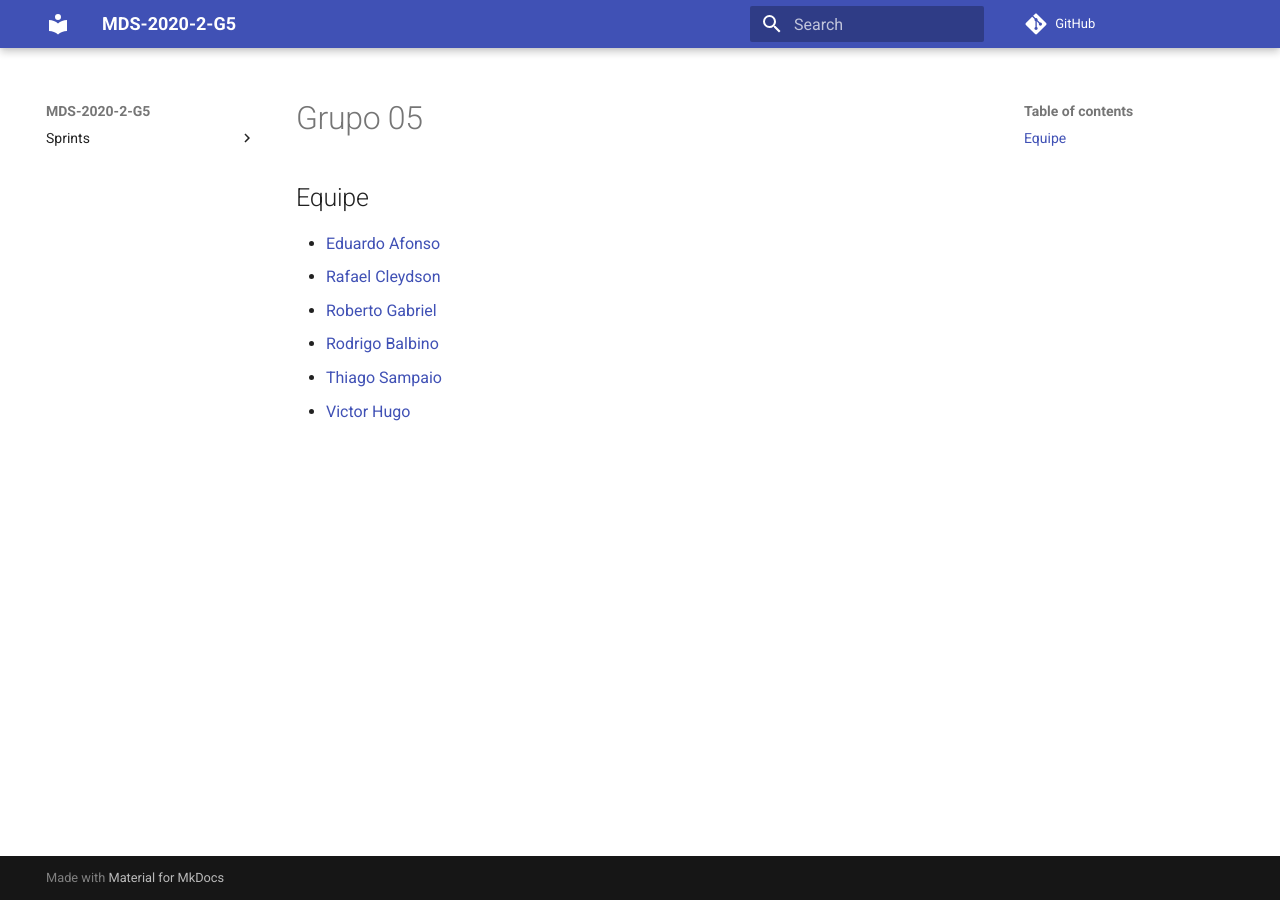
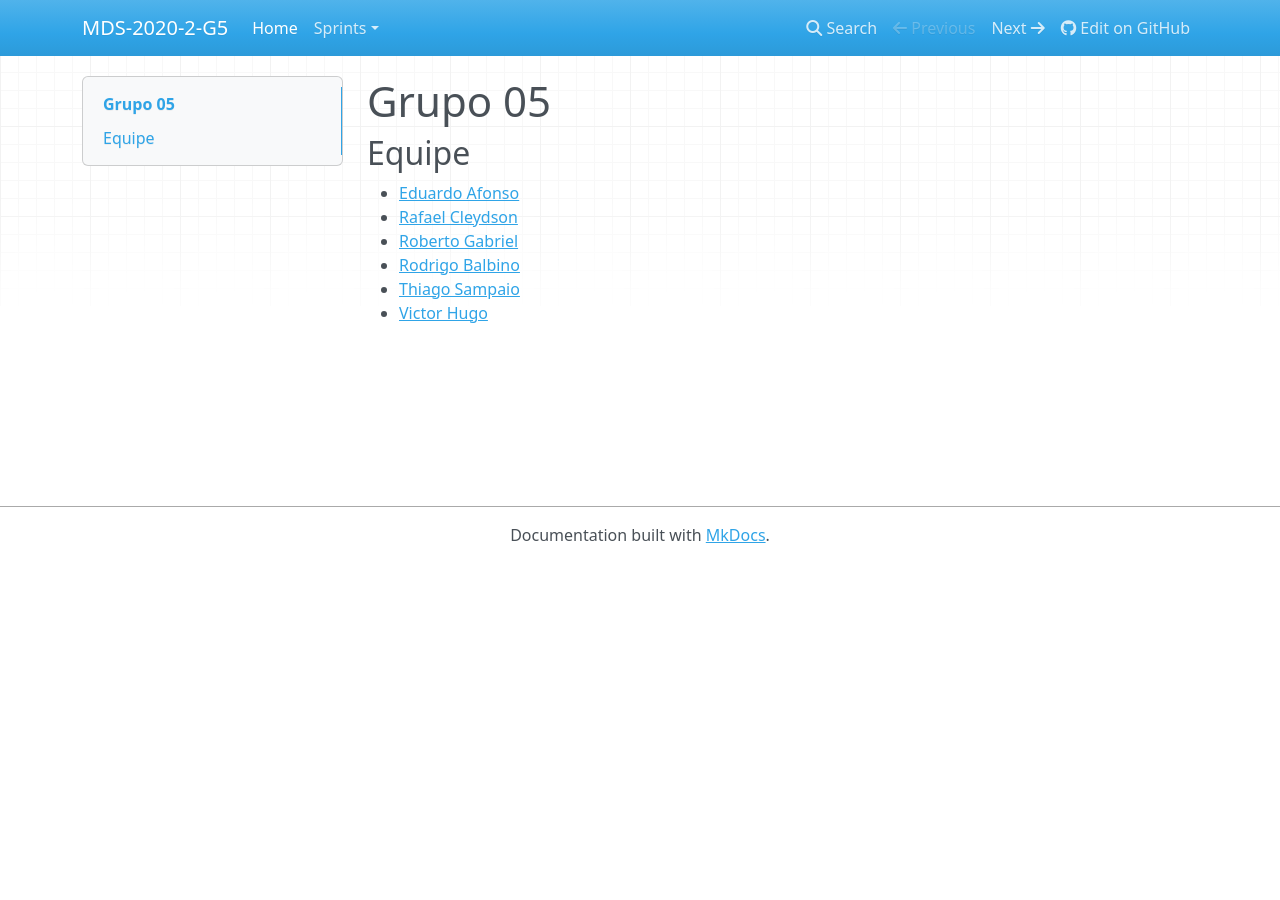
Before and after one commit to fga-eps-mds/2020.2-Anunbis, an MkDocs documentation site: the page built from docs/index.md, in a window 1280 px wide. Built offline with MkDocs 1.6.1, drawn with Linux system fonts in a browser that asks for light colours; nearby versions of some CDN libraries; comment, search, counter and statistics services are not loaded.

Commit message:
Alterado tema do MkDocs

```diff
--- a/mkdocs.yml
+++ b/mkdocs.yml
@@ -3,13 +3,14 @@ site_description: Repositório do Grupo 05
 repo_url: https://github.com/fga-eps-mds/MDS-2020-2-G5.git
 
 theme:
-    name: material
+    name: mkdocs
+
 
 plugins:
     - search
 
 nav:
-    #- Home: "index.md"#
+    - Home: "index.md"
     - Sprints:
         - Sprint 0:
             - Planejamento: sprints/planejamento-sprint-0.md
```
